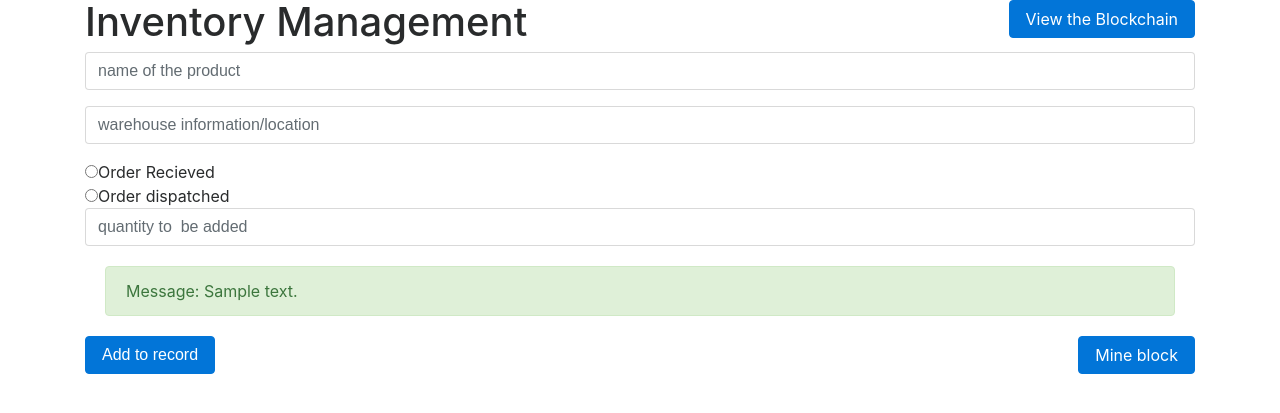
After one commit to amanaligit/PS-blockchain, a Flask app: template templates/inventory.html in a window 1280 px wide. The commit adds this page. Shown: the top 413 px of the page. Run offline with Flask 2, Linux system fonts and the light colour scheme; the template is opened without the code that fills it: most values are stand-ins (such as "Sample title", 1, 10 or a date in 2020); some libraries are stand-ins or nearby versions.

Commit message:
Add files via upload

```diff
--- /dev/null
+++ b/app.py
@@ -0,0 +1,264 @@
+# module 2-creating a cryptocurrency
+# we need requests library ver 2.18.4
+
+import datetime
+import hashlib
+import json
+from flask import Flask, jsonify, request
+import requests
+from uuid import uuid4
+from urllib.parse import urlparse
+import os
+from sqlalchemy import create_engine
+from sqlalchemy.orm import scoped_session, sessionmaker
+from flask import Flask, render_template, request, session, redirect, url_for
+from flask_session import Session
+
+
+# bluilding a blockchain
+class BlockChain:
+    def __init__(self):
+        self.chain = []
+        self.transactions = []
+        self.create_block(mined_block=self.proof_of_work(0))
+        self.nodes = set()
+
+    def create_block(self, mined_block):
+        self.transactions = []
+        self.chain.append(mined_block)
+
+    def get_previous_block(self):
+        return self.chain[-1]
+
+    def proof_of_work(self, previous_hash):
+        check_proof = False
+        block = {'index': len(self.chain) + 1,
+                 'timestamp': str(datetime.datetime.now()),
+                 'nonce': 1,
+                 'previous_hash': previous_hash,
+                 'transactions': self.transactions
+                 }
+        while check_proof is False:
+            hash_operation = hashlib.sha256(json.dumps(
+                block, sort_keys=True).encode()).hexdigest()
+            if hash_operation[:4] == '0000':
+                check_proof = True
+            else:
+                block['nonce'] += 1
+        return block
+
+    def hash(self, block):
+        encoded_block = json.dumps(block, sort_keys=True).encode()
+        return hashlib.sha256(encoded_block).hexdigest()
+
+    def is_chain_valid(self, chain):
+        previous_block = chain[0]
+        block_index = 1
+        while block_index < len(chain):
+            block = chain[block_index]
+            if block['previous_hash'] != self.hash(previous_block):
+                return False
+            hash_operation = hashlib.sha256(json.dumps(
+                block, sort_keys=True).encode()).hexdigest()
+            if hash_operation[:4] != '0000':
+                return False
+            previous_block = block
+            block_index += 1
+        return True
+
+    def add_payment(self, sender, receiver, amount, productinfo, location, status, volume):
+        self.transactions.append({'sender': sender,
+                                  'receiver': receiver,
+                                  'amount': amount,
+                                  'productinfo': productinfo,
+                                  'location': location,
+                                  'volume': volume,
+                                  'status': status
+                                  })
+        previous_block = self.get_previous_block()
+        return previous_block['index'] + 1
+
+    def add_node(self, address):
+        parsed_url = urlparse(address)
+        self.nodes.add(parsed_url.netloc)
+
+    def replace_chain(self):
+        network = self.nodes
+        longest_chain = None
+        max_length = len(self.chain)
+        for node in network:
+            response = requests.get(f'http://{node}/get_curr_chain')
+            if response.status_code == 200:
+                length = response.json()['length']
+                chain = response.json()['chain']
+                if length > max_length and self.is_chain_valid(chain):
+                    max_length = length
+                    longest_chain = chain
+        if longest_chain:
+            self.chain = longest_chain
+            return True
+        else:
+            return False
+
+
+# Mining our Blockchain
+
+# creating a web app
+app = Flask(__name__)
+
+node_address = str(uuid4()).replace('-', '')
+
+# creating a blockchain
+blockchain = BlockChain()
+
+
+# mining a block
+@app.route('/mine_block', methods=['GET'])
+def mine_block():
+    # blockchain.replace_chain()
+    #network = blockchain.nodes
+    # for node in network:
+    # blockchain.transactions = blockchain.transactions + (requests.get(f'http://{node}/get_trans')).json()[
+    # 'transactions']
+
+    previous_block = blockchain.get_previous_block()
+    previous_hash = blockchain.hash(previous_block)
+
+    #blockchain.add_payment(sender=node_address, receiver='Aman', amount=1)
+    mined_block = blockchain.proof_of_work(previous_hash)
+    blockchain.create_block(mined_block)
+    response = {'message': 'Congratulations, you just mined a block!',
+                'index': mined_block['index'],
+                'timestamp': mined_block['timestamp'],
+                'nonce': mined_block['nonce'],
+                'previous_hash': mined_block['previous_hash'],
+                'transactions': mined_block['transactions'],
+                'hash': blockchain.hash(mined_block)}
+
+    return render_template("mined.html", response=response)
+
+
+# getting the full BlockChain
+@app.route("/", methods=["GET"])
+def index():
+    # render_template("payments.html", message="Please enter Payments detail to continue")
+    # render_template("inventory.html", message="Please enter Payments detail to continue")
+    return render_template("inventory.html", message="Please enter inventory detail to continue")
+
+# introductory page
+#################################
+
+
+@app.route('/get_trans', methods=['GET'])
+def get_trans():
+    response = {'transactions': blockchain.transactions}
+    blockchain.transactions = []
+    return jsonify(response), 200
+
+
+@app.route('/get_chain', methods=['GET'])
+def get_chain():
+    # blockchain.replace_chain()
+
+    response = {'chain': blockchain.chain,
+                'length': len(blockchain.chain)}
+    return render_template("blockchain.html", response=response)
+
+
+@app.route('/get_curr_chain', methods=['GET'])
+def get_curr_chain():
+    response = {'chain': blockchain.chain,
+                'length': len(blockchain.chain)}
+    return jsonify(response), 200
+
+
+@app.route('/is_valid', methods=['GET'])
+def valid():
+    valid = blockchain.is_chain_valid(blockchain.chain)
+    if valid is True:
+        response = {'message': 'chain is valid!'}
+    else:
+        response = {'message': 'chain is not valid!'}
+
+    return jsonify(response), 200
+
+
+# Adding a new transaction to the Blockchain
+@app.route('/add_payment', methods=['POST'])
+def add_payment():
+    sender = request.form.get("sender")
+    receiver = request.form.get("receiver")
+    amount = request.form.get("amount")
+    try:
+        amount = int(amount)
+    except ValueError:
+        return render_template("error.html", message="Please enter a valid amount")
+    if sender == "" or receiver == "":
+        return render_template("error.html", message="Please enter Sender or Reciever")
+    index = blockchain.add_payment(
+        sender, receiver, amount, 'unapplicable', 'unapplicable', 'unapplicable', 'unapplicable')
+    response = f'This transaction will be added to block {index}'
+    return render_template("payments.html", message=response)
+
+# adding inventory information
+
+
+@app.route('/manage_inventory', methods=['POST'])
+def manage_inventory():
+    productinfo = request.form.get("productinfo")
+    location = request.form.get("location address")
+    volume = request.form.get("volume")
+    status = request.form['status']
+
+    try:
+        volume = int(volume)
+    except ValueError:
+        return render_template("error.html", message="Please enter a valid quantity")
+    if productinfo == "" or location == "":
+        return render_template("error.html", message="Please fill all the fields")
+    index = blockchain.add_payment(
+        'unapplicable', 'unapplicable', 'unapplicable', productinfo, location, status, volume)
+    response = f'This information will be added to block {index}'
+    return render_template("inventory.html", message=response)
+
+# viewing block information
+
+
+@app.route("/<int:index>", methods=["GET"])
+def get_block(index):
+    block = blockchain.chain[index-1]
+    return render_template("block.html", block=block, hash=blockchain.hash(block))
+
+
+# Decentralizing our cryptocurrency
+
+
+# connecting new nodes
+@app.route('/connect_node', methods=['POST'])
+def connect_node():
+    json = request.get_json()
+    nodes = json.get('nodes')
+    if nodes is None:
+        return "No nodes!", 400
+    for node in nodes:
+        blockchain.add_node(node)
+    response = {
+        "message": "All the nodes are now connected, The zcoin blockchain contains the following number of nodes:",
+        "total_nodes": list(blockchain.nodes)}
+    return jsonify(response), 201
+
+
+@app.route('/replace_chain', methods=['GET'])
+def replace_chain():
+    is_chain_replaced = blockchain.replace_chain()
+    if is_chain_replaced is True:
+        response = {'message': 'chain was replaced with the longest chain!',
+                    'newchain': blockchain.chain}
+    else:
+        response = {'message': 'chain is upto date!',
+                    'newchain': blockchain.chain}
+
+    return jsonify(response), 200
+
+
+app.run(host='0.0.0.0', port=5001, debug=True)
--- /dev/null
+++ b/templates/inventory.html
@@ -0,0 +1,43 @@
+{% extends "layout.html" %}
+{%block title%}
+LOGIN PAGE
+{% endblock %}
+
+{% block body %}
+<div class='float-right'> <a href="{{url_for('get_chain')}}" class="btn btn-primary">View the Blockchain</a> </div>
+<h1>Inventory Management</h1>
+<form action="{{ url_for('manage_inventory') }}" method="post">
+
+  <div class="form-group" margin=20px>
+    <input class="form-control" name="productinfo" placeholder="name of the product" margin=20px>
+  </div>
+
+  <div class="form-group">
+    <input class="form-control" name="location" placeholder="warehouse information/location">
+  </div>
+
+
+  <div action="">
+    <input type="radio" name="status" value="oreder recieved ">Order Recieved<br>
+    <input type="radio" name="status" value="order dispatched">Order dispatched
+  </div>
+
+
+
+
+  <div class="form-group">
+    <input class="form-control" name="volume" placeholder="quantity to  be added">
+  </div>
+  <p>
+  <div class="alert alert-success" role="alert">
+    Message: {{ message }}
+  </div>
+
+  </p>
+  <div class="form-group">
+    <div class='float-right' margin=20px> <a href="{{url_for('mine_block')}}" margin=20px class="btn btn-primary">Mine
+        block</a> </div>
+
+    <button class="btn btn-primary">Add to record</button>
+  </div>
+  {% endblock %}
```
Also changed, not shown: templates/block.html (+39 -9 lines), templates/welcome.html (added, +15 -0 lines).
